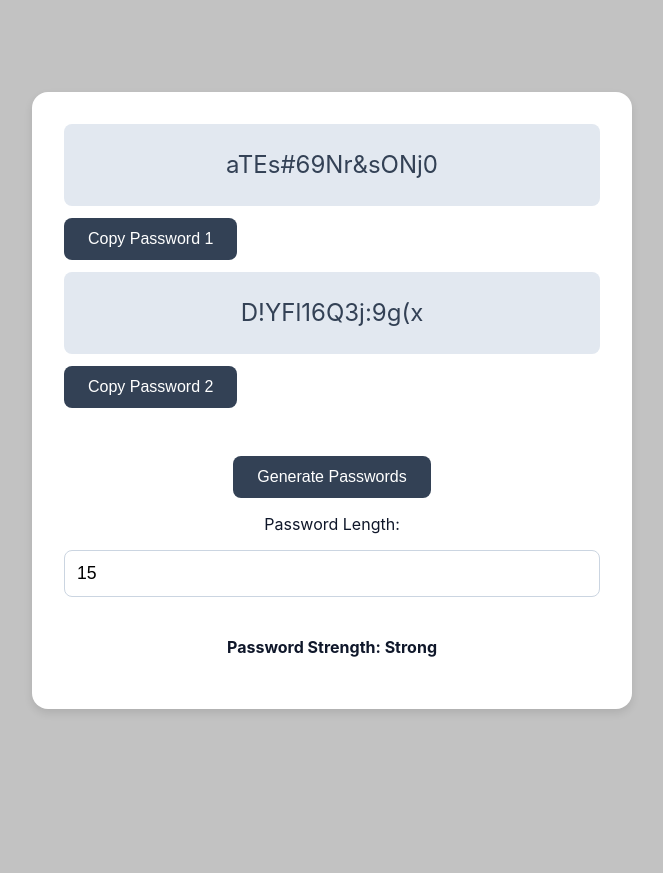
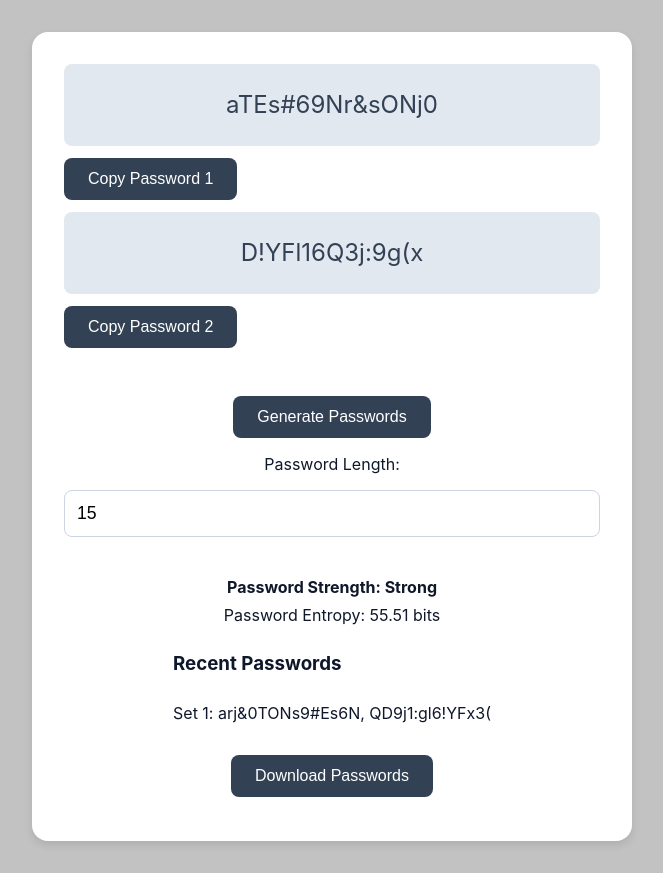
Before and after one commit to Zahooruddin-dev/Password-Generator-, a plain HTML site: page index.html in a window 1280 px wide. Both pictures are taken after a click on the button "Generate Passwords". Shown: the whole page, without its empty margins (308-971 px from the left). Before the commit the page ends 800 px from the top, so only its background shows below. Drawn offline with Linux system fonts and the light colour scheme.

Commit message:
download feature for my password geneartor

```diff
--- a/app.js
+++ b/app.js
@@ -4,6 +4,29 @@ const characters = {
   numbers: '0123456789',
   symbols: '~`!@#$%^&*()_-+={[}],|:;<>,.?/'
 };
+
+// Create the password generator UI dynamically
+document.addEventListener('DOMContentLoaded', () => {
+  const appContainer = document.createElement('div');
+  appContainer.classList.add('password-generator');
+  appContainer.innerHTML = `
+    <div class="password-container">
+      <div class="password" id="pass1"></div>
+      <button id="copyBtn1" class="copy-btn">Copy Password 1</button>
+      <div class="password" id="pass2"></div>
+      <button id="copyBtn2" class="copy-btn">Copy Password 2</button>
+    </div>
+    <button id="generateBtn" class="btn">Generate Passwords</button>
+    <label for="passwordLength">Password Length:</label>
+    <input type="number" id="passwordLength" value="15" min="8" max="64">
+    <div id="strengthIndicator"></div>
+    <div id="entropyIndicator"></div>
+    <div id="passwordHistory" class="history-container"></div>
+    <div id="copyNotification"></div>
+    <button id="downloadBtn" class="btn">Download Passwords</button>
+  `;
+
+  document.body.appendChild(appContainer);
 
   const pass1 = document.getElementById('pass1');
   const pass2 = document.getElementById('pass2');
@@ -12,14 +35,18 @@ const copyBtn2 = document.getElementById('copyBtn2');
   const generateBtn = document.getElementById('generateBtn');
   const passwordLengthInput = document.getElementById('passwordLength');
   const strengthIndicator = document.getElementById('strengthIndicator');
+  const entropyIndicator = document.getElementById('entropyIndicator');
   const copyNotification = document.getElementById('copyNotification');
+  const passwordHistory = document.getElementById('passwordHistory');
+  const downloadBtn = document.getElementById('downloadBtn');
 
-// Function to generate password based on specific rules
+  let history = [];
+
+  // Function to generate a password
   function generatePassword(length) {
     let password1 = '';
     let password2 = '';
 
-  // Ensure each password contains at least one character from each set
     for (let i = 0; i < length; i++) {
       password1 += getRandomChar();
       password2 += getRandomChar();
@@ -29,6 +56,8 @@ function generatePassword(length) {
     pass2.textContent = shuffleString(password2);
 
     updateStrengthIndicator(password1);
+    calculateEntropy(password1);
+    updatePasswordHistory(password1, password2);
   }
 
   function getRandomChar() {
@@ -65,6 +94,46 @@ function updateStrengthIndicator(password) {
     strengthIndicator.textContent = `Password Strength: ${strength}`;
   }
 
+  // Calculate password entropy
+  function calculateEntropy(password) {
+    const uniqueChars = new Set(password).size;
+    const entropy = Math.log2(Math.pow(uniqueChars, password.length));
+    entropyIndicator.textContent = `Password Entropy: ${entropy.toFixed(2)} bits`;
+  }
+
+  // Store and display last 5 generated passwords
+  function updatePasswordHistory(password1, password2) {
+    history.unshift({ pass1: password1, pass2: password2 });
+    if (history.length > 5) history.pop();
+
+    let historyHtml = '<h3>Recent Passwords</h3>';
+    history.forEach((entry, index) => {
+      historyHtml += `<div>Set ${index + 1}: ${entry.pass1}, ${entry.pass2}</div>`;
+    });
+    passwordHistory.innerHTML = historyHtml;
+  }
+
+  // Function to download passwords as a text file
+  function downloadPasswords() {
+    const blob = new Blob([`Password 1: ${pass1.textContent}\nPassword 2: ${pass2.textContent}`], { type: 'text/plain' });
+    const link = document.createElement('a');
+    link.href = URL.createObjectURL(blob);
+    link.download = 'passwords.txt';
+    link.click();
+  }
+
+  generateBtn.addEventListener('click', () => generatePassword(parseInt(passwordLengthInput.value)));
+  copyBtn1.addEventListener('click', () => copyToClipboard(pass1.textContent));
+  copyBtn2.addEventListener('click', () => copyToClipboard(pass2.textContent));
+  downloadBtn.addEventListener('click', downloadPasswords);
+
+  passwordLengthInput.addEventListener('change', () => {
+    const length = parseInt(passwordLengthInput.value);
+    if (length < 8) passwordLengthInput.value = 8;
+    if (length > 64) passwordLengthInput.value = 64;
+  });
+});
+
 function copyToClipboard(text) {
   navigator.clipboard.writeText(text).then(() => {
     copyNotification.textContent = 'Password copied to clipboard!';
@@ -75,19 +144,3 @@ function copyToClipboard(text) {
     setTimeout(() => copyNotification.textContent = '', 2000);
   });
 }
-
-document.addEventListener('DOMContentLoaded', () => {
-  generateBtn.addEventListener('click', () => generatePassword(parseInt(passwordLengthInput.value)));
-  copyBtn1.addEventListener('click', () => copyToClipboard(pass1.textContent));
-  copyBtn2.addEventListener('click', () => copyToClipboard(pass2.textContent));
-
-  passwordLengthInput.addEventListener('change', () => {
-    const length = parseInt(passwordLengthInput.value);
-    if (length < 8) {
-      passwordLengthInput.value = 8; // Minimum password length
-    }
-    if (length > 32) {
-      passwordLengthInput.value = 32; // Maximum password length
-    }
-  });
-});
--- a/index.html
+++ b/index.html
@@ -1,25 +1,13 @@
 <!DOCTYPE html>
 <html lang="en">
 <head>
-  <meta charset="UTF-8">
-  <meta name="viewport" content="width=device-width, initial-scale=1.0">
-  <title>Password Generator</title>
-	<link rel="stylesheet" href="style.css">
+    <meta charset="UTF-8">
+    <meta name="viewport" content="width=device-width, initial-scale=1.0">
+  <link rel="stylesheet" href="style.css">
+    <title>Password Generator</title>
+
 </head>
 <body>
-  <div class="password-generator">
-    <div class="password-container">
-      <div class="password" id="pass1"></div>
-      <button id="copyBtn1" class="copy-btn">Copy Password 1</button>
-      <div class="password" id="pass2"></div>
-      <button id="copyBtn2" class="copy-btn">Copy Password 2</button>
-    </div>
-    <button id="generateBtn" class="btn">Generate Passwords</button>
-    <label for="passwordLength">Password Length:</label>
-    <input type="number" id="passwordLength" value="15" min="8" max="32">
-    <div id="strengthIndicator"></div>
-    <div id="copyNotification"></div>
-  </div>
-  <script src="app.js"></script>
+    <script src="app.js"></script>
 </body>
 </html>
```
Lines whose indentation alone changed are shown as unchanged.
